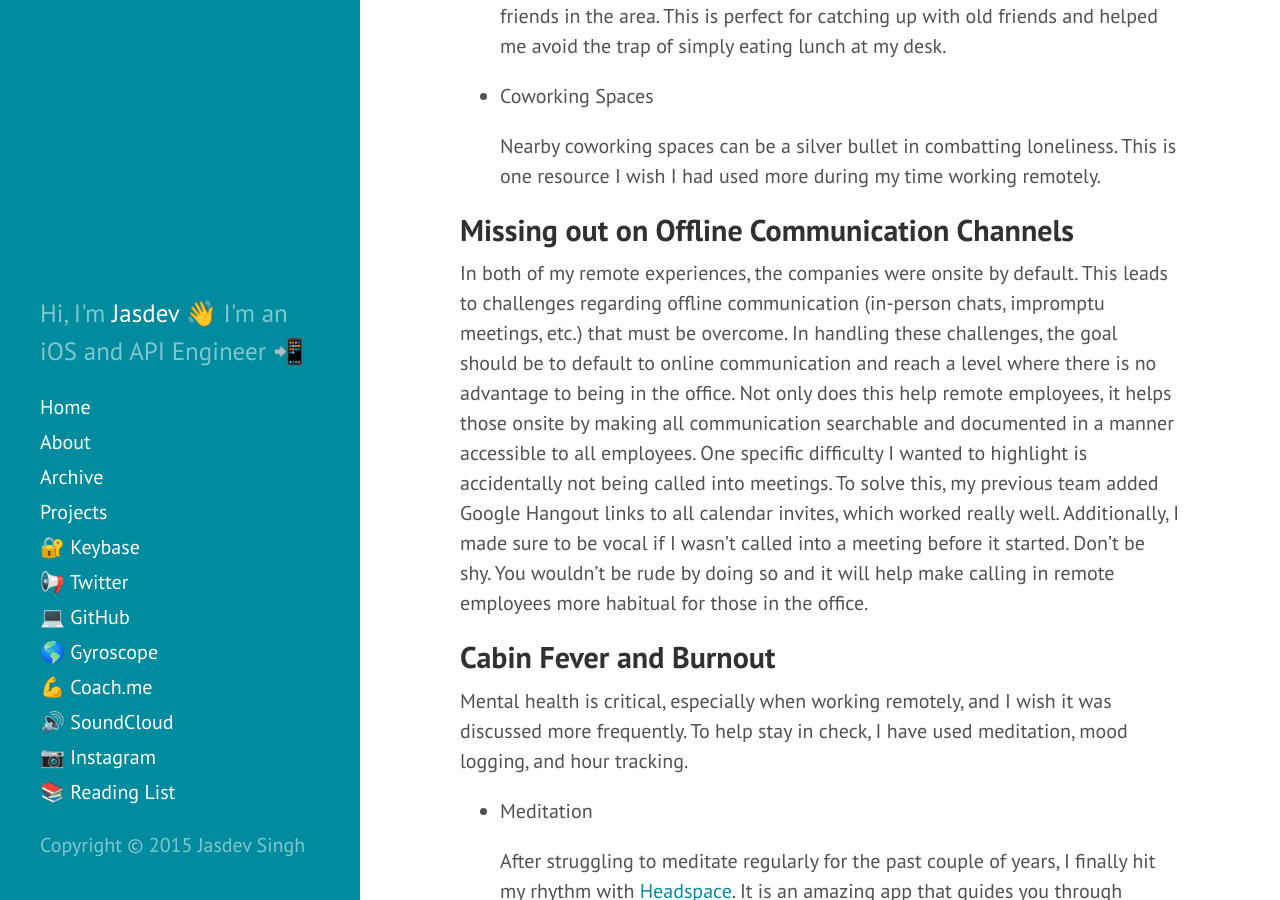
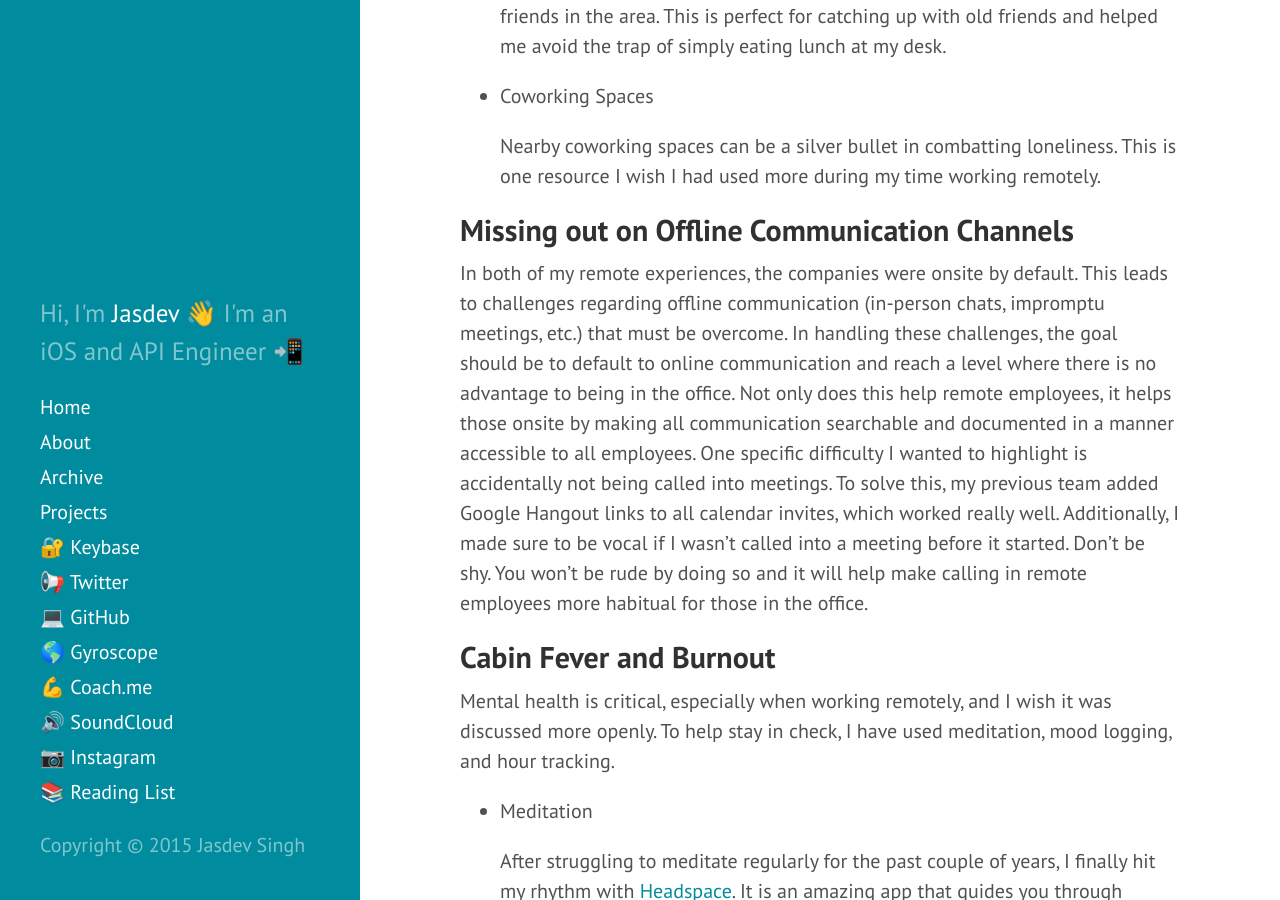
Before and after one commit to rvsrvs/jasdev.github.io, a Jekyll site: the page built from _posts/2015-08-22-remote-work-and-loneliness.markdown, in a window 1280 px wide and 900 px high, scrolled down 1467 px. Built offline with Jekyll 4.4.1, drawn with Linux system fonts in a browser that asks for light colours; Markdown is read by kramdown in place of the engine named in the settings; some of the changed text lies outside the part shown.

Commit message:
Final edits

```diff
--- a/_posts/2015-08-22-remote-work-and-loneliness.markdown
+++ b/_posts/2015-08-22-remote-work-and-loneliness.markdown
@@ -30,11 +30,11 @@ One of the most immediate hurdles is the fact that you will no longer be around
 
 ## Missing out on Offline Communication Channels
 
-In both of my remote experiences, the companies were onsite by default. This leads to challenges regarding offline communication (in-person chats, impromptu meetings, etc.) that must be overcome. In handling these challenges, the goal should be to default to online communication and reach a level where there is no advantage to being in the office. Not only does this help remote employees, it helps those onsite by making all communication searchable and documented in a manner accessible to all employees. One specific difficulty I wanted to highlight is accidentally not being called into meetings. To solve this, my previous team added Google Hangout links to all calendar invites, which worked really well. Additionally, I made sure to be vocal if I wasn't called into a meeting before it started. Don't be shy. You wouldn't be rude by doing so and it will help make calling in remote employees more habitual for those in the office.
+In both of my remote experiences, the companies were onsite by default. This leads to challenges regarding offline communication (in-person chats, impromptu meetings, etc.) that must be overcome. In handling these challenges, the goal should be to default to online communication and reach a level where there is no advantage to being in the office. Not only does this help remote employees, it helps those onsite by making all communication searchable and documented in a manner accessible to all employees. One specific difficulty I wanted to highlight is accidentally not being called into meetings. To solve this, my previous team added Google Hangout links to all calendar invites, which worked really well. Additionally, I made sure to be vocal if I wasn't called into a meeting before it started. Don't be shy. You won't be rude by doing so and it will help make calling in remote employees more habitual for those in the office.
 
 ## Cabin Fever and Burnout
 
-Mental health is critical, especially when working remotely, and I wish it was discussed more frequently. To help stay in check, I have used meditation, mood logging, and hour tracking.
+Mental health is critical, especially when working remotely, and I wish it was discussed more openly. To help stay in check, I have used meditation, mood logging, and hour tracking.
 
 - Meditation
 
```
Also changed, not shown: other parts of _posts/2015-08-22-remote-work-and-loneliness.markdown (+3 -3 lines).
